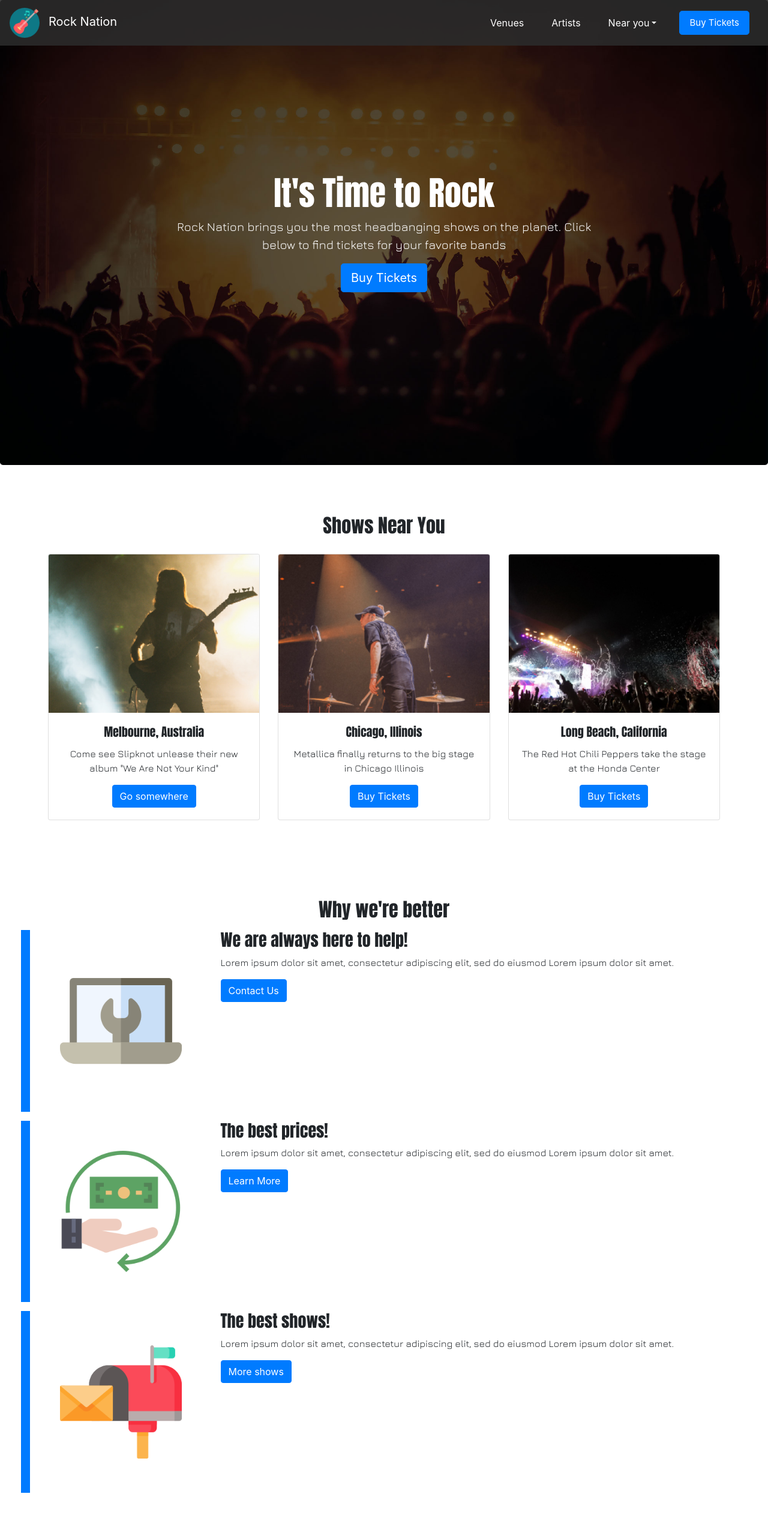
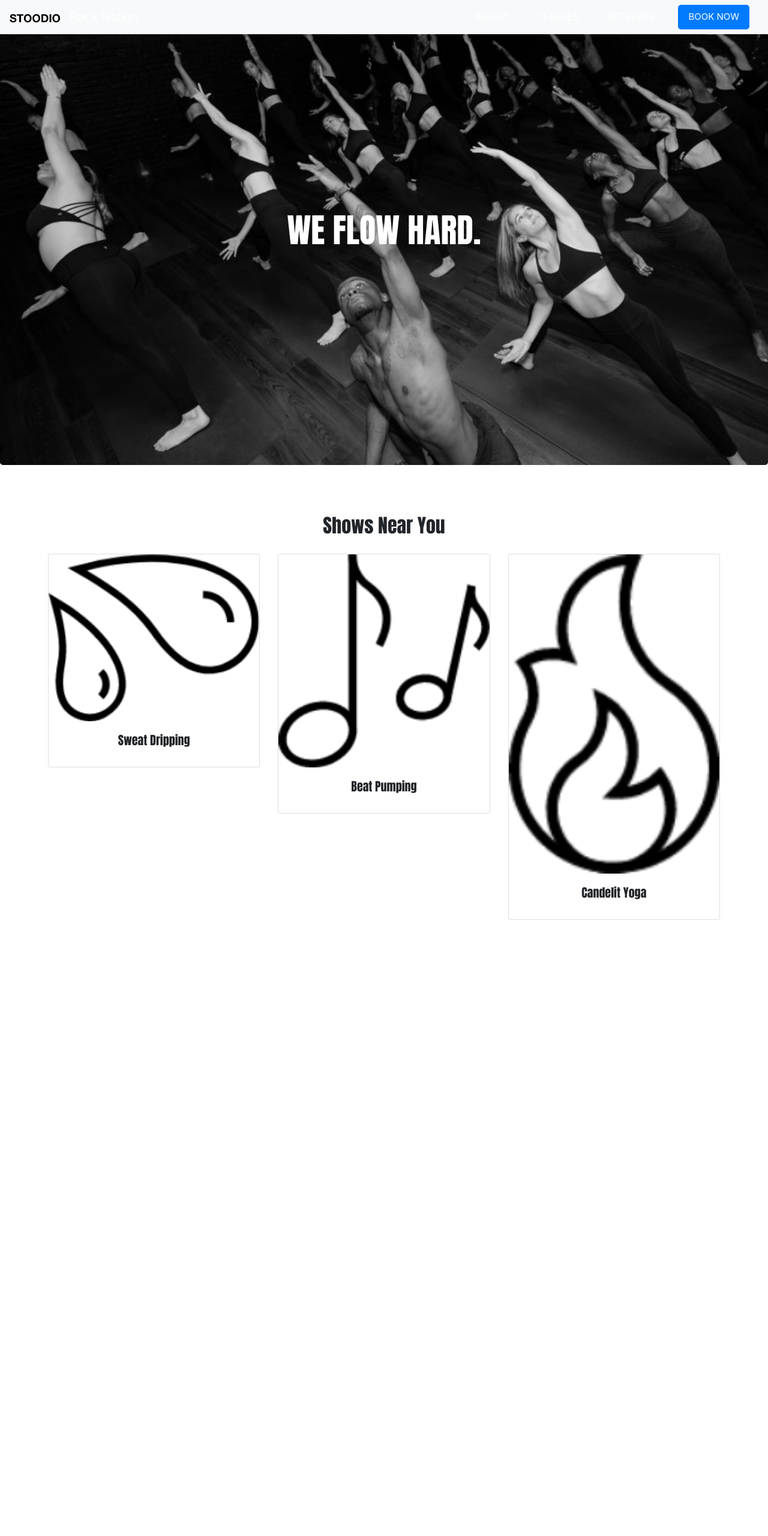
Before and after one commit to anitaforte/Stoodio, a plain HTML site: page index.html in a window 1280 px wide. Shown: the top 2560 px of the page at 60% size. After the commit the page ends 1613 px from the top, so only its background shows below. Drawn offline with nearby package versions, Linux system fonts and the light colour scheme.

Commit message:
Update 3

```diff
--- a/css/index.css
+++ b/css/index.css
@@ -12,10 +12,9 @@ p {
 .customNav {
   position: fixed;
   width: 100%;
-  background: url("../images/transparency.png");
-  background-color: transparent !important;
   background-size: cover;
   z-index: 10;
+  background-color:grey;
 }
 .navbar-nav {
   margin-left: auto;
@@ -23,11 +22,13 @@ p {
 }
 .navbar-brand img {
   padding-right: 15px;
-  width: 65px;
+  width: 100px;
 }
 .nav-item {
   margin: 0px 15px;
 }
+
+
 
 /* Navigation dropdown menu */
 .dropdown-menu {
@@ -51,7 +52,7 @@ p {
 
 /* Jumbotron  */
 .jumbotron {
-  background-image: url(../images/rockOn_dark.jpg);
+  background-image: url(../images/Yoga@2x.png);
   background-size: cover;
   background-repeat: no-repeat;
   height: calc(100vh - 25px);
@@ -62,7 +63,7 @@ p {
 
 /* Jumbotron copy */
 .jumboCopy {
-  width: 70%;
+  width: 100%;
   min-width: 500px;
   max-width: 700px;
   color: white;
@@ -81,6 +82,9 @@ p {
 }
 .cardContainer {
   text-align: center;
+}
+.img {
+  width: 20px;
 }
 
 /* Content */
@@ -141,3 +145,7 @@ footer {
 .card {
   margin: 0 auto;
 }
+.card-image-top {
+    width: 100px;
+    height: auto;
+}
--- a/index.html
+++ b/index.html
@@ -17,7 +17,7 @@
 
     <!-- Navigation bar -->
     <nav class="navbar navbar-expand-lg navbar-light bg-light customNav">
-      <a class="navbar-brand" href="#"><img src="images/acoustic-guitar.png">Rock Nation</a>
+      <a class="navbar-brand" href="#"><img src="images/STOODIO@2x.png">Rock Nation</a>
       <button class="navbar-toggler" type="button" data-toggle="collapse" data-target="#navbarSupportedContent"
         aria-controls="navbarSupportedContent" aria-expanded="false" aria-label="Toggle navigation">
         <span class="navbar-toggler-icon"></span>
@@ -25,23 +25,17 @@
       <div class="collapse navbar-collapse" id="navbarSupportedContent">
         <ul class="navbar-nav mr-auto">
           <li class="nav-item active">
-            <a class="nav-link" href="#">Venues <span class="sr-only">(current)</span></a>
+            <a class="nav-link" href="#">ABOUT <span class="sr-only">(current)</span></a>
           </li>
           <li class="nav-item">
-            <a class="nav-link" href="#">Artists</a>
-          </li>
-          <li class="nav-item dropdown">
-            <a class="nav-link dropdown-toggle" href="#" id="navbarDropdown" role="button" data-toggle="dropdown" aria-haspopup="true" aria-expanded="false">Near you</a>
-            <div class="dropdown-menu" aria-labelledby="navbarDropdown">
-              <a class="dropdown-item" href="#">Venues</a>
-              <div class="dropdown-divider"></div>
-              <a class="dropdown-item" href="#">Artists</a>
-              <div class="dropdown-divider"></div>
-              <a class="dropdown-item" href="#">Upcoming Acts</a>
-            </div>
+            <a class="nav-link" href="#">CLASSES</a>
           </li>
           <li class="nav-item">
-            <a class="btn btn-primary btn-lg navCTA" href="#" role="button">Buy Tickets</a>
+            <a class="nav-link" href="#">RETREATS</a>
+          </li>
+
+          <li class="nav-item">
+            <a class="btn btn-primary btn-lg navCTA" href="#" role="button">BOOK NOW</a>
           </li>
         </ul>
       </div>
@@ -51,10 +45,7 @@
     <!-- Jumbotron -->
     <div class="jumbotron rockBackground">
       <div class="jumboCopy">
-        <h1 class="display-4">It's Time to Rock</h1>
-        <p class="lead">Rock Nation brings you the most headbanging shows on the planet. Click below to find tickets for
-          your favorite bands</p>
-        <a class="btn btn-primary btn-lg" href="#" role="button">Buy Tickets</a>
+        <h1 class="display-4">WE FLOW HARD.</h1>
       </div>
     </div>
     <!-- End jumbotron -->
@@ -67,11 +58,9 @@
         <!-- Card 1 -->
         <div class="cardContainer col-lg-4 col-md-4 col-sm-12">
           <div class="card">
-            <img src="images/show1.jpg" class="card-img-top" alt="...">
+            <img src="images/Sweat@2x.png" class="card-img-top" alt="...">
             <div class="card-body">
-              <h5 class="card-title">Melbourne, Australia</h5>
-              <p class="card-text">Come see Slipknot unlease their new album "We Are Not Your Kind"</p>
-              <a href="#" class="btn btn-primary">Go somewhere</a>
+              <h5 class="card-title">Sweat Dripping</h5>
             </div>
           </div>
         </div>
@@ -80,11 +69,9 @@
         <!-- Card 2 -->
         <div class="cardContainer col-lg-4 col-md-4 col-sm-12">
           <div class="card">
-            <img src="images/show2.jpg" class="card-img-top" alt="...">
+            <img src="images/Music@2x.png" class="card-img-top" alt="...">
             <div class="card-body">
-              <h5 class="card-title">Chicago, Illinois</h5>
-              <p class="card-text">Metallica finally returns to the big stage in Chicago Illinois</p>
-              <a href="#" class="btn btn-primary">Buy Tickets</a>
+              <h5 class="card-title">Beat Pumping</h5>
             </div>
           </div>
         </div>
@@ -93,11 +80,9 @@
         <!-- Card 3 -->
         <div class="cardContainer col-lg-4 col-md-4 col-sm-12">
           <div class="card">
-            <img src="images/show3.jpg" class="card-img-top" alt="...">
+            <img src="images/Candle@2x.png" class="card-img-top" alt="...">
             <div class="card-body">
-              <h5 class="card-title">Long Beach, California</h5>
-              <p class="card-text">The Red Hot Chili Peppers take the stage at the Honda Center</p>
-              <a href="#" class="btn btn-primary">Buy Tickets</a>
+              <h5 class="card-title">Candelit Yoga</h5>
             </div>
           </div>
         </div>
@@ -105,91 +90,3 @@
       </div>
     </div>
     <!-- End cards -->
-
-    <!-- Content -->
-    <div class="container-fluid content">
-      <h2 class="sectionHeading">Why we're better</h2>
-
-      <!-- Row 1 -->
-      <div class="row valueProp">
-        <div class="sideAccent">
-        </div>
-        <div class="imageContainer col-3">
-          <img src="images/assistance.png">
-        </div>
-        <div class="text col-8">
-          <h3>We are always here to help!</h3>
-          <p>
-            Lorem ipsum dolor sit amet, consectetur adipiscing elit, sed do eiusmod Lorem ipsum dolor sit amet.
-          </p>
-          <a href="#" class="btn btn-primary">Contact Us
-          </a>
-        </div>
-      </div>
-      <!-- End row 1 -->
-
-      <!-- Row 2 -->
-      <div class="row valueProp">
-        <div class="sideAccent">
-        </div>
-        <div class="imageContainer col-3">
-          <img src="images/refund.png">
-        </div>
-        <div class="text col-8">
-          <h3>The best prices!</h3>
-          <p>
-            Lorem ipsum dolor sit amet, consectetur adipiscing elit, sed do eiusmod Lorem ipsum dolor sit amet.
-          </p>
-          <a href="#" class="btn btn-primary">Learn More</a>
-        </div>
-      </div>
-      <!-- End row 2 -->
-
-      <!-- Row 3 -->
-      <div class="row valueProp">
-        <div class="sideAccent">
-        </div>
-        <div class="imageContainer col-3">
-          <img src="images/mail-box.png">
-        </div>
-        <div class="text col-8">
-          <h3>The best shows!</h3>
-          <p>
-            Lorem ipsum dolor sit amet, consectetur adipiscing elit, sed do eiusmod Lorem ipsum dolor sit amet.
-          </p>
-          <a href="#" class="btn btn-primary">More shows</a>
-        </div>
-      </div>
-      <!-- End row 3 -->
-
-    </div>
-    <!-- End content -->
-
-    <!-- Footer -->
-    <footer class="emailContain">
-      <form>
-        <h3 class="sectionHeading">Join Our Mailing List</h3>
-        <div class="form-group">
-          <label for="exampleInputEmail1">Email address</label>
-          <input type="email" class="form-control" id="exampleInputEmail1" aria-describedby="emailHelp"
-            placeholder="Enter email">
-        </div>
-        <button type="submit" class="btn btn-primary">Sign Up</button>
-      </form>
-    </footer>
-    <!-- End footer -->
-
-    <!-- Optional JavaScript -->
-    <!-- jQuery first, then Popper.js, then Bootstrap JS -->
-    <script src="https://code.jquery.com/jquery-3.3.1.slim.min.js"
-      integrity="sha384-q8i/X+965DzO0rT7abK41JStQIAqVgRVzpbzo5smXKp4YfRvH+8abtTE1Pi6jizo"
-      crossorigin="anonymous"></script>
-    <script src="https://cdnjs.cloudflare.com/ajax/libs/popper.js/1.14.7/umd/popper.min.js"
-      integrity="sha384-UO2eT0CpHqdSJQ6hJty5KVphtPhzWj9WO1clHTMGa3JDZwrnQq4sF86dIHNDz0W1"
-      crossorigin="anonymous"></script>
-    <script src="https://stackpath.bootstrapcdn.com/bootstrap/4.3.1/js/bootstrap.min.js"
-      integrity="sha384-JjSmVgyd0p3pXB1rRibZUAYoIIy6OrQ6VrjIEaFf/nJGzIxFDsf4x0xIM+B07jRM"
-      crossorigin="anonymous"></script>
-  </body>
-
-</html>
```
